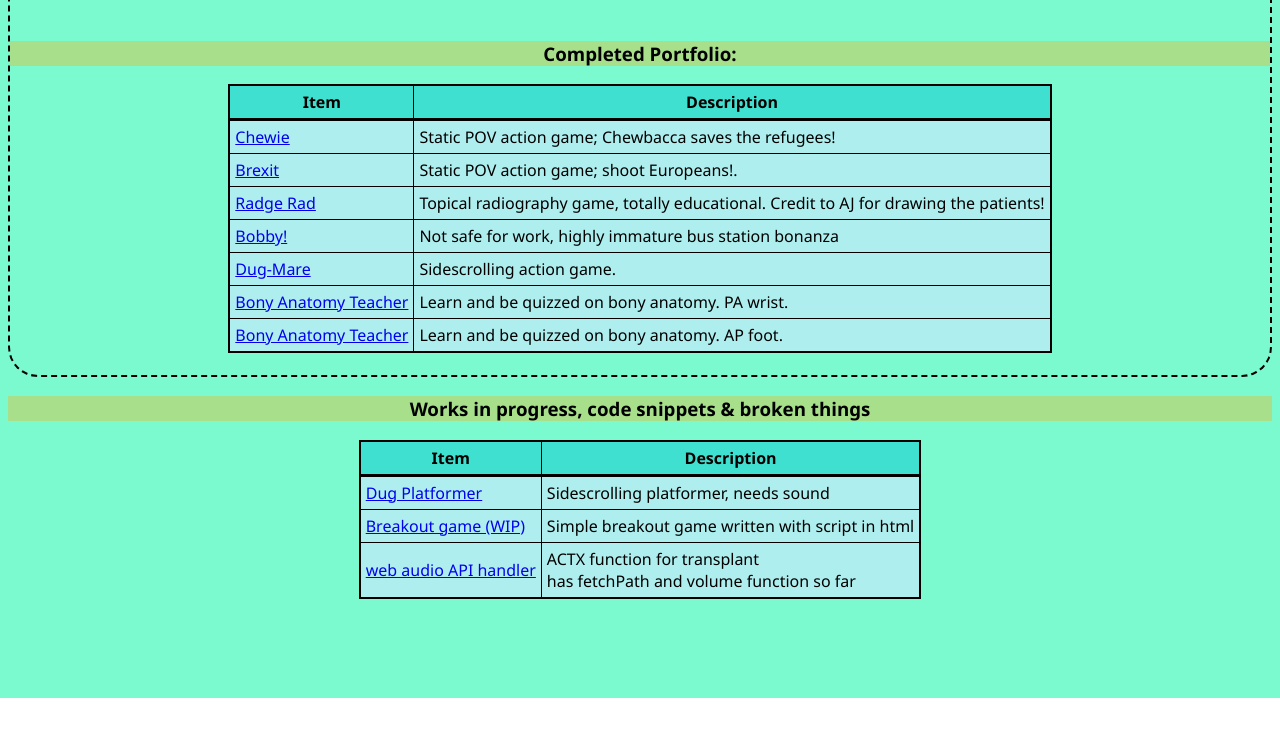
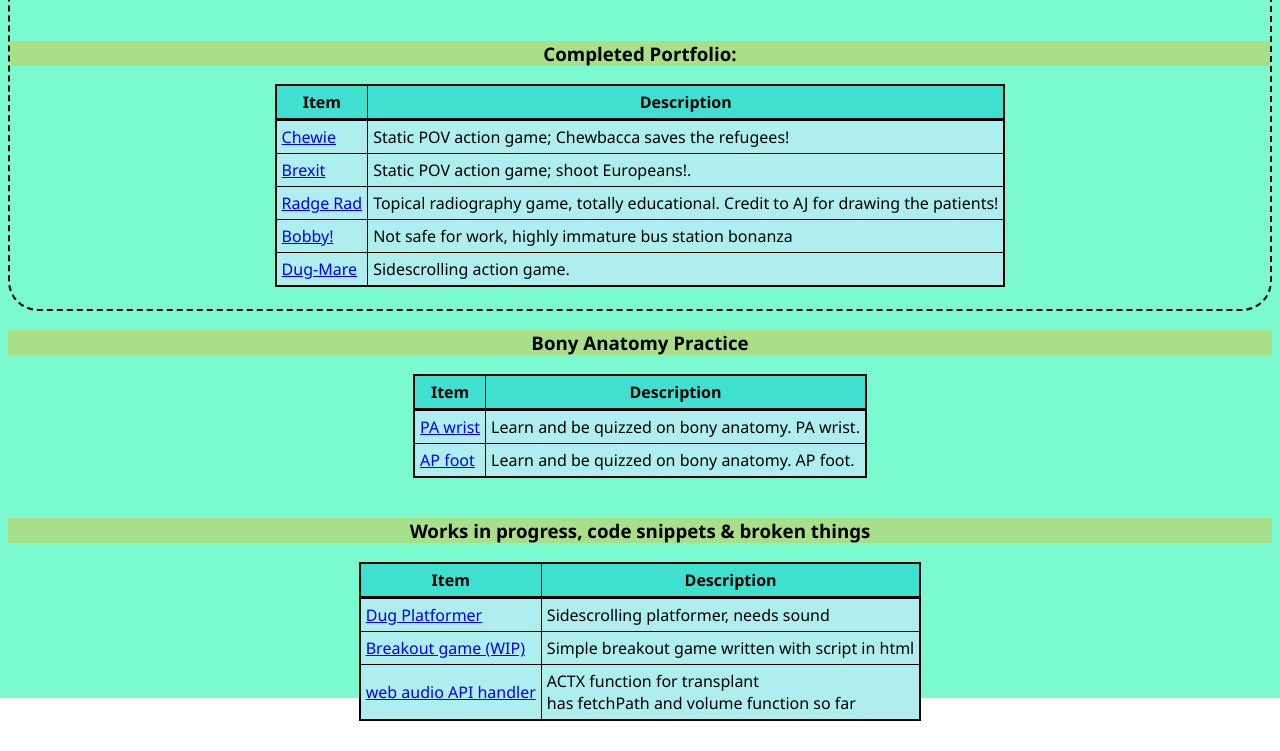
Before and after one commit to lordstanleyfour/lordstanleyfour.github.io, a plain HTML site: page index.html in a window 1280 px wide. Shown: the part 102-853 px from the top of the page. Before the commit the page ends 800 px from the top, so only its background shows below. Drawn offline with Linux system fonts and the light colour scheme.

Commit message:
Add files via upload

```diff
--- a/index.html
+++ b/index.html
@@ -44,12 +44,25 @@
 				<td class="item"><a href=/sidescroller/index.html>Dug-Mare</a></td>
 				<td>Sidescrolling action game. </td>
 			</tr>
+			</table>
+			<br>
+		</div>
+
+		<div>
+
+			<h3>Bony Anatomy Practice</h3>
+
+			<table id="WIPTable">
 				<tr>
-				<td class="item"><a href=/boneNamer/wrist/PA/index.html>Bony Anatomy Teacher</a></td>
+					<th>Item</th>
+					<th>Description</th>
+				</tr>
+				<tr>
+					<td class="item"><a href=/boneNamer/wrist/PA/index.html>PA wrist</a></td>
 					<td>Learn and be quizzed on bony anatomy.  PA wrist.</td>
 				</tr>
 				<tr>
-			<td class="item"><a href=/boneNamer/foot/AP/index.html>Bony Anatomy Teacher</a></td>
+				<td class="item"><a href=/boneNamer/foot/AP/index.html>AP foot</a></td>
 				<td>Learn and be quizzed on bony anatomy.  AP foot.</td>
 				</tr>
 				</table>
```
Lines whose indentation alone changed are shown as unchanged.
